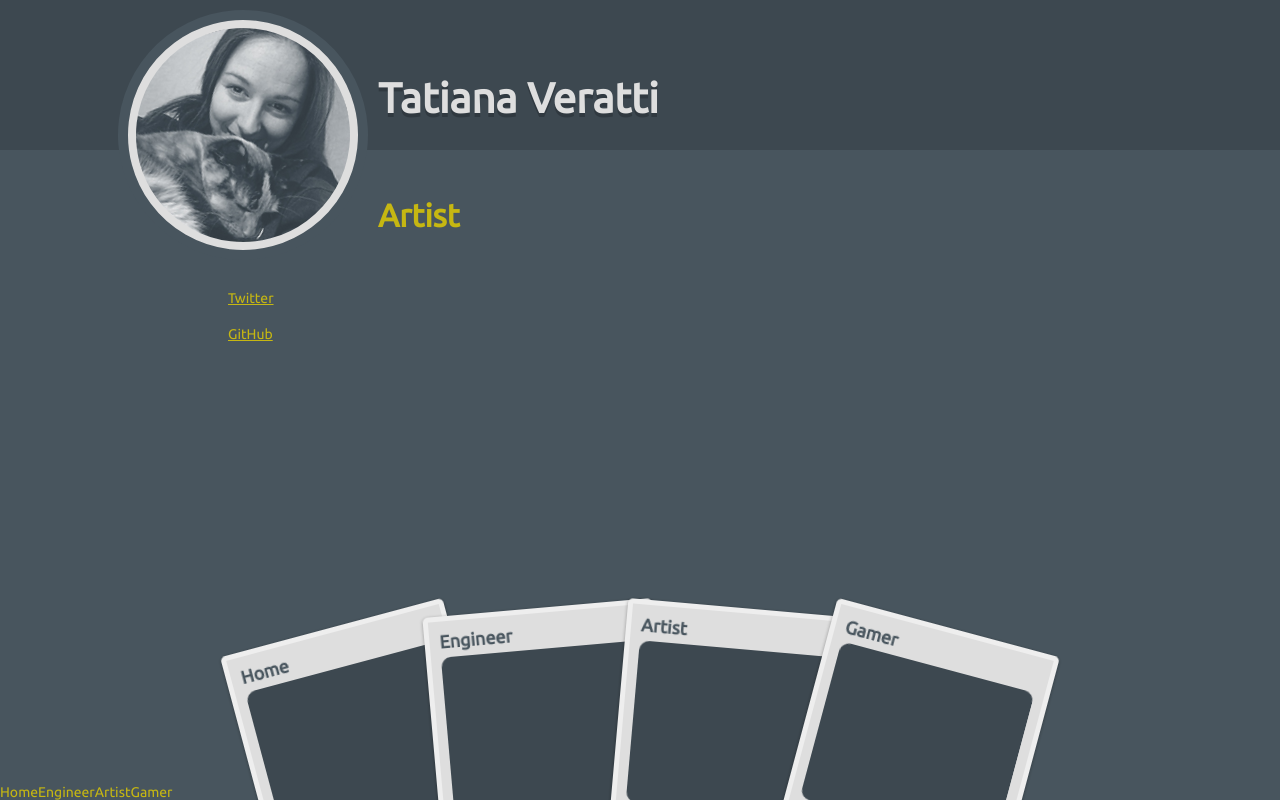
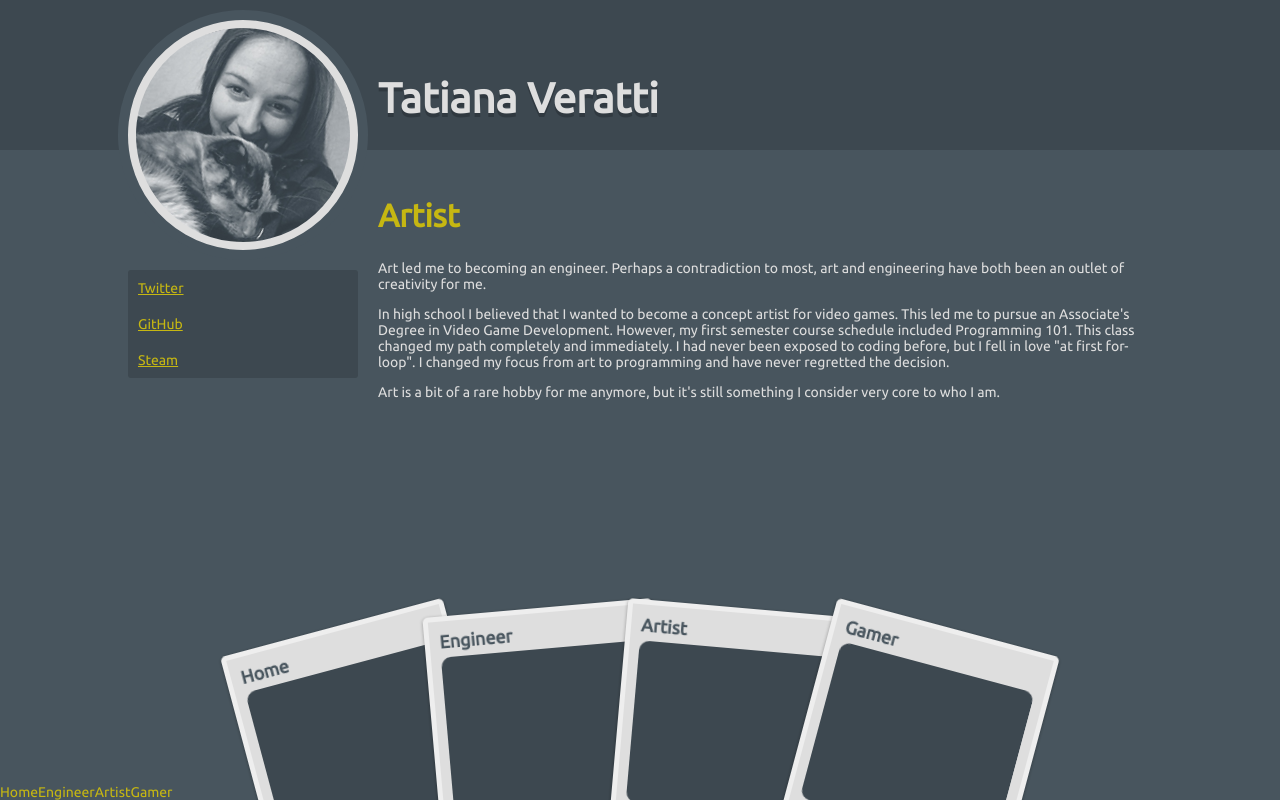
Before and after one commit to tVeratti/veratti, a React (Create React App) app: page /artist in a window 1280 px wide. Built offline with nearby package versions, Linux system fonts and the light colour scheme; a web font is replaced by a local one.

Commit message:
Artist, Gamer. Links.

```diff
--- a/src/App.scss
+++ b/src/App.scss
@@ -14,6 +14,7 @@ html {
     overflow: hidden;
     box-sizing: border-box;
     background: $color-F;
+    //@include vertical-gradient($color-F, $color-FF, 80%);
 }
 
 body{
--- a/src/main/Artist.js
+++ b/src/main/Artist.js
@@ -5,6 +5,9 @@ class Artist extends Component {
     return (
       <div id="artist" className="view view--artist">
         <h2>Artist</h2>
+        <p>Art led me to becoming an engineer. Perhaps a contradiction to most, art and engineering have both been an outlet of creativity for me.</p>
+        <p>In high school I believed that I wanted to become a concept artist for video games. This led me to pursue an Associate's Degree in Video Game Development. However, my first semester course schedule included Programming 101. This class changed my path completely and immediately. I had never been exposed to coding before, but I fell in love "at first for-loop". I changed my focus from art to programming and have never regretted the decision.</p>
+        <p>Art is a bit of a rare hobby for me anymore, but it's still something I consider very core to who I am.</p>
       </div>
     );
   }
--- a/src/main/Gamer.js
+++ b/src/main/Gamer.js
@@ -5,6 +5,8 @@ class Gamer extends Component {
     return (
       <div id="gamer" className="view view--gamer">
         <h2>Gamer</h2>
+        <p>Gaming has helped shape me into the person I am today. It has taught me leadership skills, patience, and perserverance. I have gained confidence in myself as a gamer which has transferred well into my professional career.</p>
+        <p>I enjoy mostly online competitive games where I can challenge my skills against other players. The satisfaction of improving my abilities and seeing new success at a practiced skill is addictive and wonderful.</p>
       </div>
     );
   }
--- a/src/main/Main.css
+++ b/src/main/Main.css
@@ -21,10 +21,10 @@
 
 .main__links {
   position: absolute;
-  left: calc(10% + 6rem);
-  padding-top: 12rem;
-  padding-left: 3rem;
-  width: 23rem; }
+  top: 27rem;
+  width: 23rem;
+  background: #3d4850;
+  border-radius: 0.3rem; }
   .main__links a {
     display: block;
     padding: 1rem;
--- a/src/main/Main.js
+++ b/src/main/Main.js
@@ -14,8 +14,9 @@ class Main extends Component {
     return (
       <main id="content" className="main">
         <div className="main__links">
-          <a href="https://twitter.com/TatianaVeratti" target="_blank">Twitter</a>
-          <a href="https://github.com/tVeratti" target="_blank">GitHub</a>
+          <a rel="noopener noreferrer" href="https://twitter.com/TatianaVeratti" target="_blank">Twitter</a>
+          <a rel="noopener noreferrer" href="https://github.com/tVeratti" target="_blank">GitHub</a>
+          <a rel="noopener noreferrer" href="http://steamcommunity.com/id/veratti" target="_blank">Steam</a>
         </div>
 
         <div className="main__views">
--- a/src/main/Main.scss
+++ b/src/main/Main.scss
@@ -25,12 +25,13 @@
 .main{
   padding-top: 1rem;
 }
+
 .main__links{
   position: absolute;
-  left: calc(10% + 6rem);
-  padding-top: 12rem;
-  padding-left: 3rem;
+  top: 27rem;
   width: 23rem;
+  background: $color-FF;
+  border-radius: 0.3rem;
   //text-align: right;
   a {
     display: block;
```
Also changed, not shown: src/_variables.scss (+7 -0 lines).
